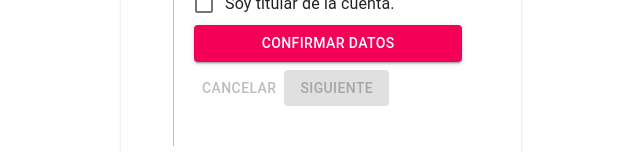
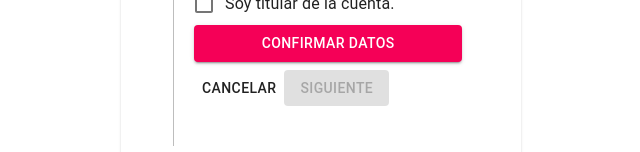
Before and after one commit to sapox/turnera_front, a React (Create React App) app in the folder turnera-app/: page / in a window 1280 px wide. Shown: the part 1126-1278 px from the top of the page, without its empty margins (319-959 px from the left). Built offline with nearby package versions, Linux system fonts and the light colour scheme.

Commit message:
cancel button

```diff
--- a/turnera-app/src/App.js
+++ b/turnera-app/src/App.js
@@ -117,8 +117,8 @@ function Home(){
     setActiveStep(prevActiveStep => prevActiveStep - 1);
   };*/
 
-  const handleCreate = () => {
-    let cancel = window.confirm('Estas a punto de cancelar el turno. ¿Desea continuar?');
+  const handleCancel = () => {
+    let cancel = window.confirm('¿Esta seguro que desea salir de esta operacion?');
     if(cancel){
       handleReset();
     }
@@ -170,8 +170,7 @@ function Home(){
               <div className={classes.actionsContainer}>
                 <div>
                   <Button
-                    disabled={activeStep === 0}
-                    onClick={handleCreate}
+                    onClick={handleCancel}
                     className={classes.button}
                   >
                     Cancelar
--- a/turnera-app/src/components/FormContacto.js
+++ b/turnera-app/src/components/FormContacto.js
@@ -35,7 +35,7 @@ const validation = Yup.object({
 		.max(8, "Debe contener 8 caracteres o menos")
 		.required("requerido"),
 	cuenta: Yup.string()
-		.max(13, "Debe contener 13 caracteres o menos")
+		.max(12, "Debe contener 12 caracteres o menos")
 		.notRequired("no requerido"),
 	titularCuenta: Yup.string()
 		.max(20, "Debe contener 20 caracteres o menos")
```
